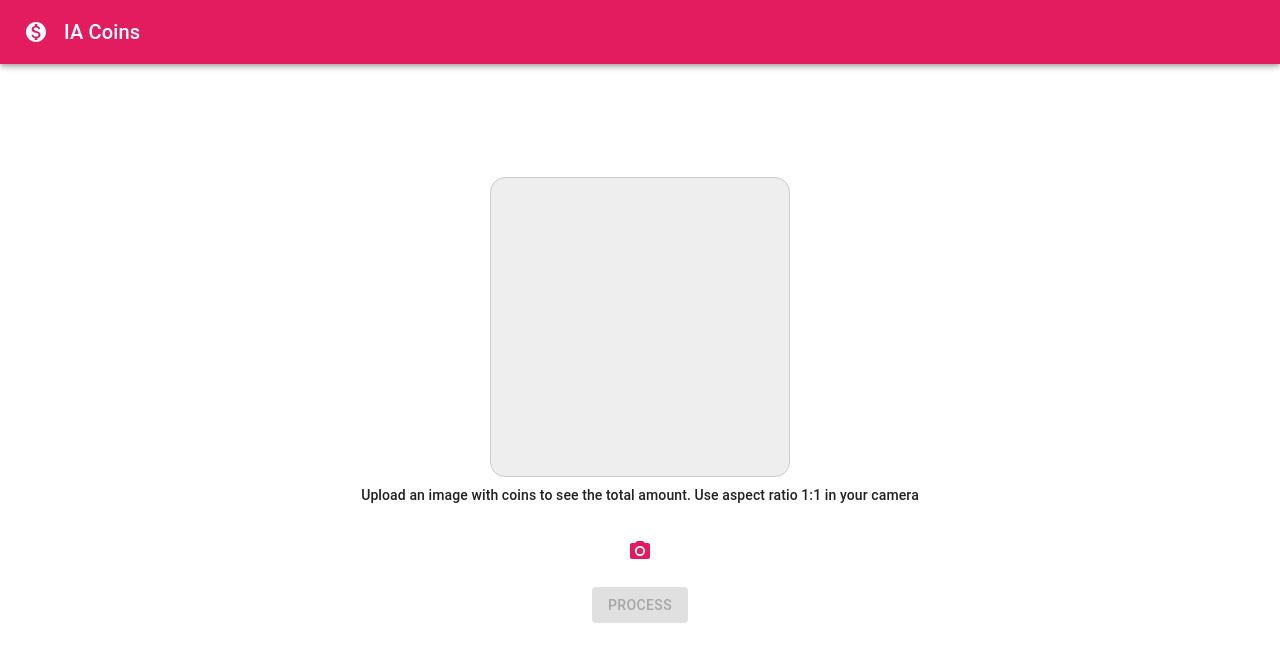
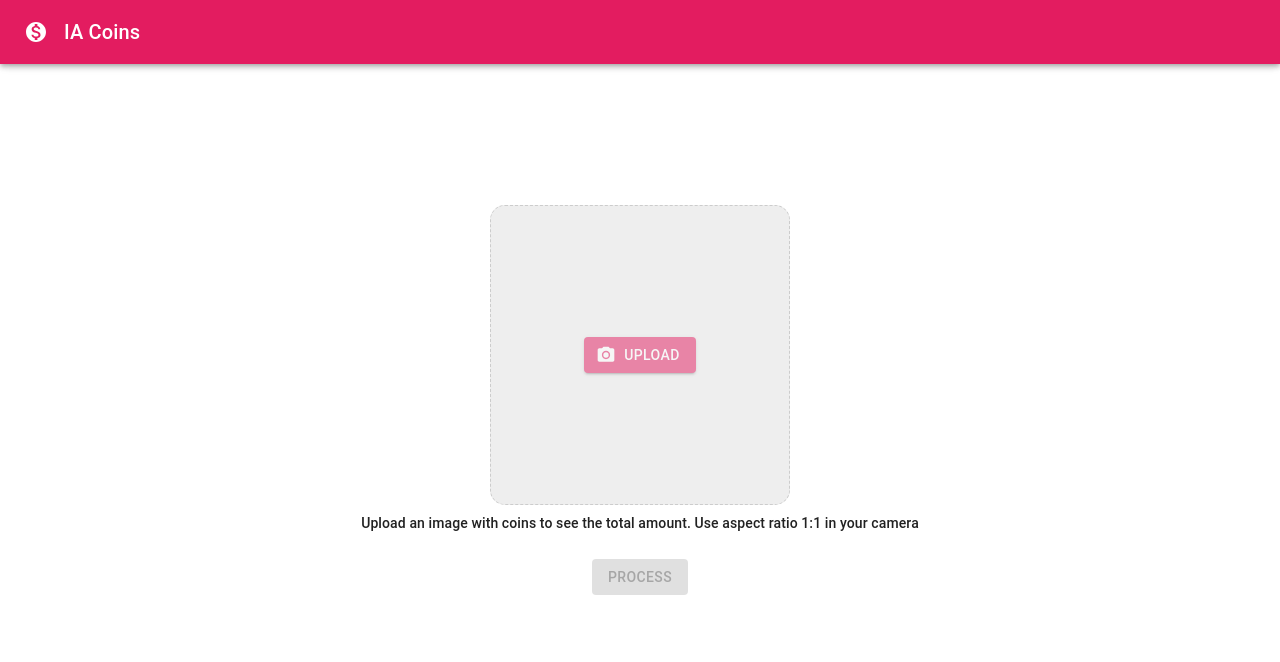
Before and after one commit to axvargas/ia-app, a React (Create React App) app: page / in a window 1280 px wide. Shown: the top 662 px of the page. Built offline with nearby package versions, Linux system fonts and the light colour scheme.

Commit message:
Fixed the memory leak

```diff
--- a/src/App.js
+++ b/src/App.js
@@ -4,7 +4,6 @@ import { styled } from '@mui/material/styles';
 import Grid from '@mui/material/Grid';
 import Box from '@mui/material/Box';
 import Button from '@mui/material/Button';
-import IconButton from '@mui/material/IconButton';
 import PhotoCamera from '@mui/icons-material/PhotoCamera';
 import Stack from '@mui/material/Stack';
 import Alert from '@mui/material/Alert';
@@ -26,15 +25,19 @@ function App() {
   const [open, setOpen] = useState(false);
   const [loading, setLoading] = useState(false)
   const [data, setData] = useState()
+  const [objectURL, setObjectURL] = useState()
   useEffect(() => {
     if (!selectedFile) {
       setPreview()
       return
     }
-    const objectUrl = URL.createObjectURL(selectedFile)
-    setPreview(objectUrl)
+    setPreview(objectURL)
 
-    return () => URL.revokeObjectURL(objectUrl)
+    return () => {
+      URL.revokeObjectURL(objectURL)
+      setObjectURL()
+    }
+    // eslint-disable-next-line
   }, [selectedFile])
 
   const uploadFile = async () => {
@@ -78,9 +81,10 @@ function App() {
       setSelectedFile(undefined)
       return
     }
-    const objectUrl = URL.createObjectURL(e.target.files[0])
+    const objURL = URL.createObjectURL(e.target.files[0])
+    setObjectURL(objURL)
     let img = new Image()
-    img.src = objectUrl
+    img.src = objURL
     img.onload = () => {
       if (img.width / img.height !== 1) {
         setRatioError(true)
@@ -121,16 +125,18 @@ function App() {
           sx={{
             width: '300px',
             height: '300px',
-            border: '1px solid #ccc',
+            border: '1px dashed #ccc',
             borderRadius: '5%',
             display: 'flex',
             justifyContent: 'center',
             alignItems: 'center',
             backgroundColor: '#eee',
+            backgroundImage: `{url(${preview})`,
+            backgroundRepeat: 'no-repeat',
           }}
         >
           {
-            preview && (
+            preview &&
             <img
               src={preview}
               alt="preview"
@@ -140,9 +146,37 @@ function App() {
                 borderRadius: '5%',
               }}
             />
-            )
           }
+          <Box
+            sx={{
+              position: preview? 'absolute': 'relative',
+              opacity: 0.5,
+              '&:hover': {
+                opacity: 1,
+              },
+            }}
+          >
+            <label htmlFor="icon-button-file">
+              <Input
+                id="icon-button-file"
+                accept="image/*"
+                type="file"
+                capture="environment"
+                onChange={onSelectFile}
+              />
+              <Button
+                aria-label="upload picture"
+                component="span"
+                variant="contained"
+                startIcon={<PhotoCamera />}
+              >
+                Upload
+              </Button>
+            </label>
+          </Box>
         </Stack>
+
+
         <Box
           sx={{
             typography: 'subtitle2',
@@ -165,7 +199,7 @@ function App() {
             </Alert>
           )
         }
-        <Stack
+        {/* <Stack
           direction="row"
           alignItems="center"
           spacing={2}
@@ -189,7 +223,7 @@ function App() {
               <PhotoCamera />
             </IconButton>
           </label>
-        </Stack>
+        </Stack> */}
         <Box mt={2}>
           <Button
             disabled={!selectedFile || ratioError}
```
Lines whose indentation alone changed are shown as unchanged.
